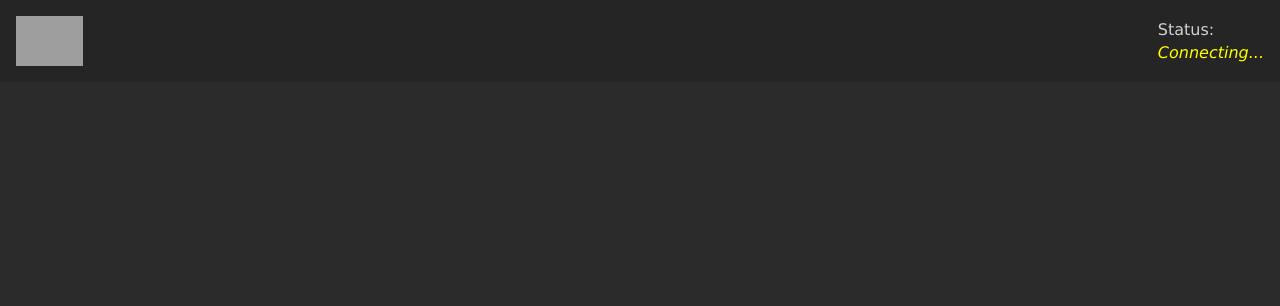
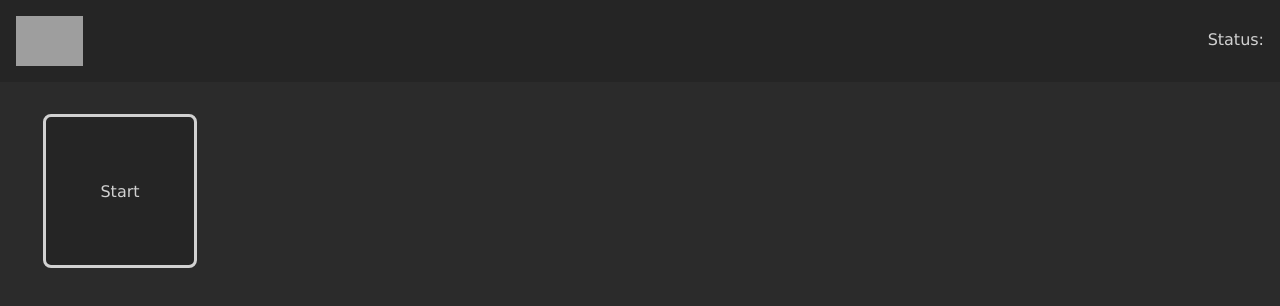
Before and after one commit to Th3J0nny/th3j0nny.github.io, a plain HTML site: page resanance-web/index.html in a window 1280 px wide. Drawn offline with Linux system fonts and the light colour scheme; grey boxes are pictures that could not be loaded.

Commit message:
Add start button

```diff
--- a/resanance-web/connect.js
+++ b/resanance-web/connect.js
@@ -17,6 +17,7 @@ function send(type = "", profile = "", id = "", vol = "") {
 }
 
 function initConnection() {
+    document.getElementById("start-button").style.display = "none";
     setStatus("Connecting...", "yellow");
     socket = new WebSocket(ip);
     socket.onopen = (e) => send();
--- a/resanance-web/index.html
+++ b/resanance-web/index.html
@@ -16,12 +16,13 @@
 	</div>
 	<div class="content">
 		<div class="grid-container" id="sounds-grid">
+			<div class="grid-item" id="start-button" onclick="initConnection()">Start</div>
 		</div>
 	</div>
 
 	<!-- Start connection when DOM is loaded -->
 	<script>
-		initConnection();
+		//initConnection();
 	</script>
 </body>
 
```
